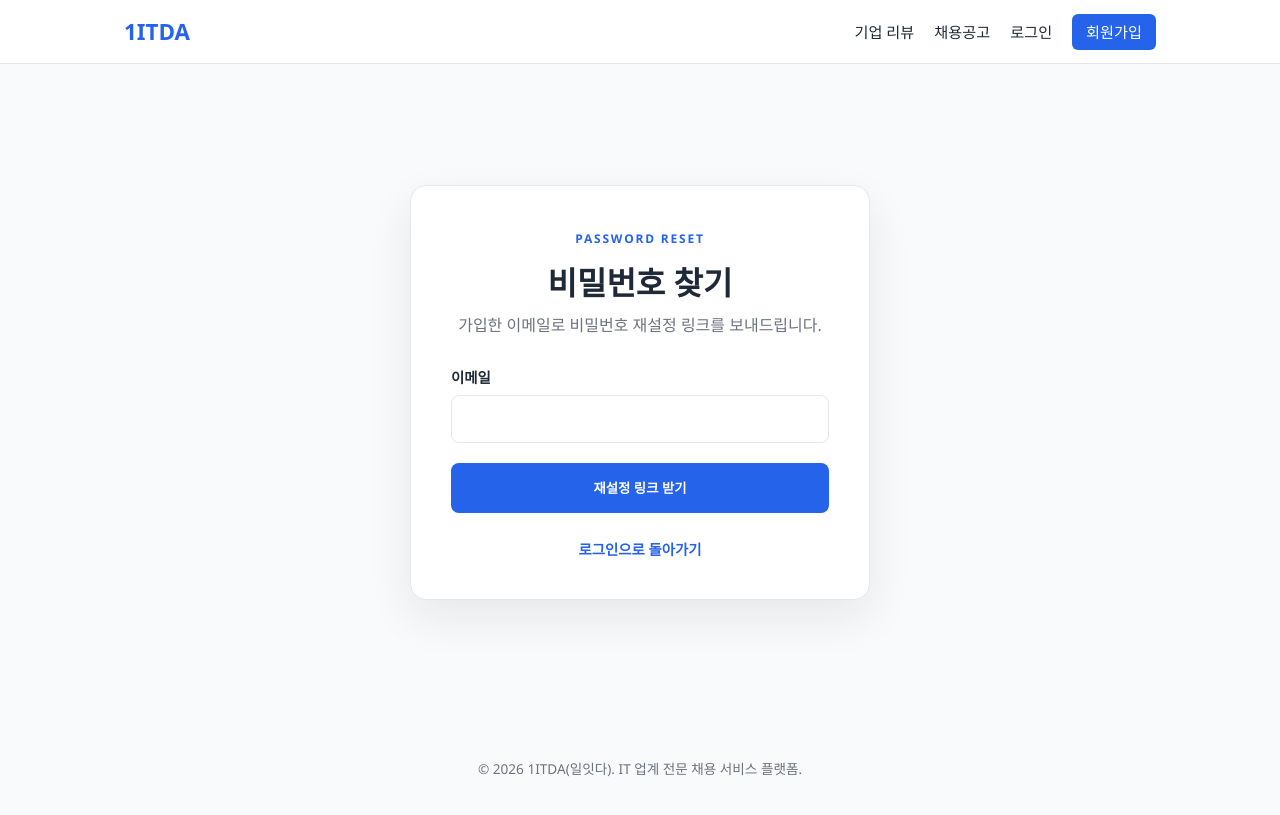
After one commit to sieunni/1itda, a Flask app: page /forgot-password in a window 1280 px wide. The commit adds this page. Run offline with Flask 3, Linux system fonts and the light colour scheme; data that the repository does not hold is empty.

Commit message:
공고 통계 및 인증 보안 기능 추가

```diff
--- a/app.py
+++ b/app.py
@@ -1,8 +1,10 @@
+import click
 from flask import Flask, render_template, session
 from sqlalchemy import inspect, text
 
 from config import Config
 from extensions import csrf, db
+from job_lifecycle import close_expired_jobs
 from models import Job, User
 from routes.admin import admin_bp
 from routes.applications import applications_bp
@@ -40,6 +42,15 @@ def ensure_schema_compatibility():
         )
         db.session.commit()
 
+    user_columns = {column["name"] for column in inspector.get_columns("users")}
+    if "password_reset_nonce" not in user_columns:
+        db.session.execute(text("ALTER TABLE users ADD COLUMN password_reset_nonce VARCHAR(64)"))
+        db.session.commit()
+
+    if "view_count" not in job_columns:
+        db.session.execute(text("ALTER TABLE jobs ADD COLUMN view_count INTEGER NOT NULL DEFAULT 0"))
+        db.session.commit()
+
 
 def create_app():
     app = Flask(__name__)
@@ -56,6 +67,16 @@ def create_app():
     app.register_blueprint(admin_bp)
     app.register_blueprint(chat_bp)
     app.register_blueprint(reviews_bp)
+
+    @app.before_request
+    def synchronize_expired_jobs():
+        close_expired_jobs()
+
+    @app.cli.command("close-expired-jobs")
+    def close_expired_jobs_command():
+        """Close jobs whose deadline has passed; safe to call from cron."""
+        count = close_expired_jobs()
+        click.echo(f"Closed {count} expired job(s).")
 
     @app.context_processor
     def inject_current_user():
--- a/routes/applications.py
+++ b/routes/applications.py
@@ -1,6 +1,5 @@
 import os
 import uuid
-from datetime import date
 
 from flask import Blueprint, abort, current_app, flash, redirect, render_template, request, session, url_for
 from sqlalchemy.exc import IntegrityError, SQLAlchemyError
@@ -8,6 +7,7 @@ from sqlalchemy.orm import joinedload
 from werkzeug.utils import secure_filename
 
 from extensions import db
+from job_lifecycle import is_job_closed
 from models import Application, ApplicationStatusHistory, Job, Resume, User
 
 applications_bp = Blueprint("applications", __name__)
@@ -40,7 +40,7 @@ def apply(job_id):
         flash("구직자 계정으로만 지원할 수 있습니다.", "error")
         return redirect(url_for("jobs.job_detail", job_id=job.job_id))
 
-    if job.deadline and job.deadline < date.today():
+    if is_job_closed(job):
         flash("지원이 마감된 공고입니다.", "error")
         return redirect(url_for("jobs.job_detail", job_id=job.job_id))
 
--- a/routes/auth.py
+++ b/routes/auth.py
@@ -1,10 +1,92 @@
-from flask import Blueprint, flash, redirect, render_template, request, session, url_for
+import hashlib
+import secrets
+import smtplib
+from datetime import datetime, timedelta
+from email.message import EmailMessage
+
+from flask import Blueprint, current_app, flash, redirect, render_template, request, session, url_for
+from itsdangerous import BadSignature, SignatureExpired, URLSafeTimedSerializer
 from werkzeug.security import check_password_hash, generate_password_hash
 
 from extensions import db
-from models import Company, User
+from models import Company, LoginThrottle, User
 
 auth_bp = Blueprint("auth", __name__)
+LOGIN_WINDOW = timedelta(minutes=15)
+USER_LOCK_DURATION = timedelta(minutes=15)
+ADMIN_LOCK_DURATION = timedelta(minutes=30)
+USER_MAX_ATTEMPTS = 5
+ADMIN_MAX_ATTEMPTS = 3
+GENERIC_LOGIN_ERROR = "이메일 또는 비밀번호가 올바르지 않거나 로그인이 잠시 제한되었습니다."
+GENERIC_RESET_MESSAGE = "가입된 계정인 경우 비밀번호 재설정 메일이 발송됩니다."
+
+
+def _throttle_key(email):
+    remote_address = request.remote_addr or "unknown"
+    return hashlib.sha256(f"{email}|{remote_address}".encode()).hexdigest()
+
+
+def _get_throttle(email):
+    return LoginThrottle.query.filter_by(throttle_key=_throttle_key(email)).first()
+
+
+def _is_login_locked(throttle, now):
+    return bool(throttle and throttle.locked_until and throttle.locked_until > now)
+
+
+def _record_login_failure(email, is_admin, now):
+    throttle = _get_throttle(email)
+    if throttle is None:
+        throttle = LoginThrottle(
+            throttle_key=_throttle_key(email),
+            failed_attempts=0,
+            window_started_at=now,
+        )
+        db.session.add(throttle)
+    elif now - throttle.window_started_at >= LOGIN_WINDOW:
+        throttle.failed_attempts = 0
+        throttle.window_started_at = now
+        throttle.locked_until = None
+
+    throttle.failed_attempts += 1
+    max_attempts = ADMIN_MAX_ATTEMPTS if is_admin else USER_MAX_ATTEMPTS
+    if throttle.failed_attempts >= max_attempts:
+        throttle.locked_until = now + (ADMIN_LOCK_DURATION if is_admin else USER_LOCK_DURATION)
+    db.session.commit()
+
+
+def _clear_login_failures(email):
+    throttle = _get_throttle(email)
+    if throttle:
+        db.session.delete(throttle)
+        db.session.commit()
+
+
+def _reset_serializer():
+    return URLSafeTimedSerializer(current_app.config["SECRET_KEY"], salt="password-reset")
+
+
+def _send_reset_email(user, reset_url):
+    host = current_app.config.get("MAIL_HOST")
+    if not host:
+        current_app.logger.info("Password reset URL for %s: %s", user.email, reset_url)
+        return
+
+    message = EmailMessage()
+    message["Subject"] = "[1ITDA] 비밀번호 재설정"
+    message["From"] = current_app.config["MAIL_FROM"]
+    message["To"] = user.email
+    message.set_content(
+        "아래 링크에서 30분 이내에 비밀번호를 재설정해 주세요.\n\n"
+        f"{reset_url}\n\n요청하지 않았다면 이 메일을 무시해 주세요."
+    )
+    with smtplib.SMTP(host, current_app.config["MAIL_PORT"], timeout=10) as smtp:
+        if current_app.config.get("MAIL_USE_TLS"):
+            smtp.starttls()
+        username = current_app.config.get("MAIL_USERNAME")
+        if username:
+            smtp.login(username, current_app.config.get("MAIL_PASSWORD") or "")
+        smtp.send_message(message)
 
 
 @auth_bp.route("/join", methods=["GET", "POST"])
@@ -71,23 +153,95 @@ def login():
 
     email = (request.form.get("email") or "").strip().lower()
     password = request.form.get("password") or ""
+    now = datetime.utcnow()
+    throttle = _get_throttle(email)
+
+    if _is_login_locked(throttle, now):
+        flash(GENERIC_LOGIN_ERROR, "error")
+        return render_template("auth/login.html"), 401
 
     user = User.query.filter_by(email=email).first()
 
     if not user or not check_password_hash(user.password_hash, password):
-        flash("이메일 또는 비밀번호가 올바르지 않습니다.", "error")
+        _record_login_failure(email, bool(user and user.role == "admin"), now)
+        flash(GENERIC_LOGIN_ERROR, "error")
         return render_template("auth/login.html"), 401
 
     if not user.is_active:
         flash("이용이 제한된 계정입니다.", "error")
         return render_template("auth/login.html"), 403
 
+    _clear_login_failures(email)
     session.clear()
     session["user_id"] = user.user_id
     session["role"] = user.role
     return redirect(url_for("index"))
 
 
+@auth_bp.route("/forgot-password", methods=["GET", "POST"])
+def forgot_password():
+    if request.method == "POST":
+        email = (request.form.get("email") or "").strip().lower()
+        user = User.query.filter_by(email=email, is_active=True).first() if email else None
+        if user:
+            user.password_reset_nonce = secrets.token_urlsafe(32)
+            db.session.commit()
+            token = _reset_serializer().dumps(
+                {"user_id": user.user_id, "nonce": user.password_reset_nonce}
+            )
+            reset_url = url_for("auth.reset_password", token=token, _external=True)
+            try:
+                _send_reset_email(user, reset_url)
+            except (OSError, smtplib.SMTPException):
+                current_app.logger.exception("Failed to send password reset email")
+
+        flash(GENERIC_RESET_MESSAGE, "success")
+        return redirect(url_for("auth.login"))
+
+    return render_template("auth/forgot_password.html")
+
+
+@auth_bp.route("/reset-password/<token>", methods=["GET", "POST"])
+def reset_password(token):
+    try:
+        payload = _reset_serializer().loads(
+            token,
+            max_age=current_app.config["PASSWORD_RESET_MAX_AGE"],
+        )
+    except (BadSignature, SignatureExpired):
+        flash("비밀번호 재설정 링크가 만료되었거나 올바르지 않습니다.", "error")
+        return redirect(url_for("auth.forgot_password"))
+
+    user = db.session.get(User, payload.get("user_id"))
+    if (
+        not user
+        or not user.is_active
+        or not user.password_reset_nonce
+        or not secrets.compare_digest(user.password_reset_nonce, payload.get("nonce") or "")
+    ):
+        flash("비밀번호 재설정 링크가 만료되었거나 이미 사용되었습니다.", "error")
+        return redirect(url_for("auth.forgot_password"))
+
+    if request.method == "POST":
+        new_password = request.form.get("new_password") or ""
+        new_password_confirm = request.form.get("new_password_confirm") or ""
+        if len(new_password) < 8:
+            flash("새 비밀번호는 8자 이상이어야 합니다.", "error")
+        elif new_password != new_password_confirm:
+            flash("새 비밀번호가 일치하지 않습니다.", "error")
+        elif check_password_hash(user.password_hash, new_password):
+            flash("기존 비밀번호와 다른 비밀번호를 입력해 주세요.", "error")
+        else:
+            user.password_hash = generate_password_hash(new_password)
+            user.password_reset_nonce = secrets.token_urlsafe(32)
+            db.session.commit()
+            session.clear()
+            flash("비밀번호가 변경되었습니다. 새 비밀번호로 로그인해 주세요.", "success")
+            return redirect(url_for("auth.login"))
+
+    return render_template("auth/reset_password.html", token=token)
+
+
 @auth_bp.route("/logout")
 def logout():
     session.clear()
--- a/routes/company.py
+++ b/routes/company.py
@@ -7,6 +7,7 @@ from sqlalchemy.exc import SQLAlchemyError
 
 from choices import INDUSTRY_CHOICES, REGION_CHOICES
 from extensions import db
+from job_lifecycle import is_job_closed
 from models import Application, ApplicationStatusHistory, ChatMessage, Company, Job, Resume, User
 
 company_bp = Blueprint("company", __name__, url_prefix="/company")
@@ -65,7 +66,7 @@ def owned_application_or_404(company, application_id):
 
 
 def effective_job_status(job):
-    if job.status not in {"blocked", "closed"} and job.deadline and job.deadline < date.today():
+    if job.status != "blocked" and is_job_closed(job):
         return "closed"
     return job.status
 
--- a/routes/jobs.py
+++ b/routes/jobs.py
@@ -2,12 +2,12 @@ from datetime import date, datetime
 from math import ceil
 
 from flask import Blueprint, abort, flash, redirect, render_template, request, session, url_for
-from sqlalchemy import case, or_
+from sqlalchemy import case, or_, update
 from sqlalchemy.orm import joinedload
 
 from choices import INDUSTRY_CHOICES, REGION_CHOICES
 from extensions import db
-from models import REPORT_REASON_LABELS, Company, Job, Report, Scrap, User
+from models import Application, REPORT_REASON_LABELS, Company, Job, Report, Scrap, User
 
 jobs_bp = Blueprint("jobs", __name__, url_prefix="/jobs")
 
@@ -100,6 +100,7 @@ def _deadline_info(value):
 def _job_to_view(job):
     deadline = _deadline_info(job.deadline)
     company = job.company
+    is_closed = job.status == "closed" or deadline["is_closed"]
 
     return {
         "job_id": job.job_id,
@@ -111,8 +112,9 @@ def _job_to_view(job):
         "industry": job.industry or "업종 미정",
         "created_at": _format_date(job.created_at),
         "deadline": deadline["display"],
-        "deadline_label": deadline["label"],
-        "is_closed": deadline["is_closed"],
+        "deadline_label": "마감" if is_closed else deadline["label"],
+        "is_closed": is_closed,
+        "view_count": job.view_count or 0,
     }
 
 
@@ -209,20 +211,42 @@ def job_detail(job_id):
     if job is None:
         abort(404)
 
-    is_preview = job.status != "approved"
     user_id = session.get("user_id")
     user = db.session.get(User, user_id) if user_id else None
+    is_public = job.status == "approved"
+    is_owner = bool(
+        user
+        and user.role == "company"
+        and job.company
+        and job.company.user_id == user.user_id
+    )
+    is_admin = bool(user and user.role == "admin")
+    is_applicant = bool(
+        user_id
+        and job.status == "closed"
+        and Application.query.filter_by(user_id=user_id, job_id=job.job_id).first()
+    )
 
-    if is_preview:
-        is_owner = bool(
-            user
-            and user.role == "company"
-            and job.company
-            and job.company.user_id == user.user_id
-        )
-        is_admin = bool(user and user.role == "admin")
-        if not is_owner and not is_admin:
-            abort(404)
+    # Closed jobs stay hidden from the public, while people who actually
+    # applied retain access to the posting attached to their application.
+    if not is_public and not (is_owner or is_admin or is_applicant):
+        abort(404)
+    is_preview = not is_public and not is_applicant
+
+    if job.status == "approved":
+        viewed_job_ids = set(session.get("viewed_job_ids", []))
+        if job.job_id not in viewed_job_ids:
+            # Increment in the database so simultaneous first views do not
+            # overwrite one another with the same value.
+            db.session.execute(
+                update(Job)
+                .where(Job.job_id == job.job_id)
+                .values(view_count=Job.view_count + 1)
+            )
+            db.session.commit()
+            db.session.refresh(job)
+            viewed_job_ids.add(job.job_id)
+            session["viewed_job_ids"] = sorted(viewed_job_ids)[-200:]
 
     is_scrapped = False
     is_reported = False
--- a/routes/profile.py
+++ b/routes/profile.py
@@ -1,4 +1,5 @@
 import os
+import secrets
 import uuid
 
 from flask import Blueprint, abort, current_app, flash, redirect, render_template, request, send_from_directory, session, url_for
@@ -226,6 +227,7 @@ def change_password():
         flash("현재 비밀번호와 다른 비밀번호를 입력해 주세요.", "error")
     else:
         user.password_hash = generate_password_hash(new_password)
+        user.password_reset_nonce = secrets.token_urlsafe(32)
         db.session.commit()
         flash("비밀번호가 변경되었습니다.", "success")
 
--- a/templates/admin/jobs.html
+++ b/templates/admin/jobs.html
@@ -26,7 +26,7 @@
   {% if jobs %}
   <div class="admin-table-wrap">
     <table class="admin-table">
-      <thead><tr><th>공고</th><th>기업</th><th>상태</th><th>마감일</th><th>등록일</th><th>관리</th></tr></thead>
+      <thead><tr><th>공고</th><th>기업</th><th>상태</th><th>마감일</th><th>조회수</th><th>등록일</th><th>관리</th></tr></thead>
       <tbody>
       {% for job in jobs %}
         <tr>
@@ -34,6 +34,7 @@
           <td>{{ job.company.company_name if job.company else "-" }}</td>
           <td><span class="status-badge status-{{ job.status }}">{{ status_labels.get(job.status, job.status) }}</span></td>
           <td>{{ job.deadline or "상시 채용" }}</td>
+          <td>{{ job.view_count or 0 }}</td>
           <td>{{ job.created_at.strftime('%Y-%m-%d') if job.created_at else '-' }}</td>
           <td class="admin-actions">
             {% if job.status == "pending" %}
--- /dev/null
+++ b/templates/auth/forgot_password.html
@@ -0,0 +1,24 @@
+{% extends "base.html" %}
+
+{% block title %}비밀번호 찾기 - 1ITDA{% endblock %}
+
+{% block content %}
+<section class="auth-container">
+  <div class="auth-card">
+    <div class="auth-header">
+      <span class="auth-badge">PASSWORD RESET</span>
+      <h1>비밀번호 찾기</h1>
+      <p>가입한 이메일로 비밀번호 재설정 링크를 보내드립니다.</p>
+    </div>
+    <form method="post" class="auth-form">
+      <input type="hidden" name="csrf_token" value="{{ csrf_token() }}">
+      <div class="form-group">
+        <label for="email">이메일</label>
+        <input type="email" id="email" name="email" maxlength="255" autocomplete="email" required>
+      </div>
+      <button type="submit" class="auth-submit">재설정 링크 받기</button>
+    </form>
+    <p class="auth-switch"><a href="{{ url_for('auth.login') }}">로그인으로 돌아가기</a></p>
+  </div>
+</section>
+{% endblock %}
--- a/templates/auth/login.html
+++ b/templates/auth/login.html
@@ -33,7 +33,7 @@
       <div class="form-group">
         <div class="form-label-row">
           <label for="password">비밀번호</label>
-          <a href="#" class="text-link">비밀번호 찾기</a>
+          <a href="{{ url_for('auth.forgot_password') }}" class="text-link">비밀번호 찾기</a>
         </div>
 
         <input
--- a/templates/company/dashboard.html
+++ b/templates/company/dashboard.html
@@ -19,7 +19,7 @@
   {% if jobs %}
   <div class="company-table-wrap">
     <table class="company-table">
-      <thead><tr><th>공고</th><th>상태</th><th>마감일</th><th>지원자</th><th>관리</th></tr></thead>
+      <thead><tr><th>공고</th><th>상태</th><th>마감일</th><th>조회수</th><th>지원자</th><th>관리</th></tr></thead>
       <tbody>
       {% for job in jobs %}
         {% set current_status = effective_job_status(job) %}
@@ -27,6 +27,7 @@
           <td><strong>{{ job.title }}</strong><small>{{ job.region or '지역 미정' }} · {{ job.industry or '업종 미정' }}</small></td>
           <td><span class="status-badge status-{{ current_status }}">{{ {'pending':'승인 대기', 'approved':'공개 중', 'blocked':'차단', 'closed':'마감'}[current_status] }}</span></td>
           <td>{{ job.deadline or '상시 채용' }}</td>
+          <td>{{ job.view_count or 0 }}</td>
           <td><a href="{{ url_for('company.applicants', job_id=job.job_id) }}">{{ applicant_counts.get(job.job_id, 0) }}명</a></td>
           <td class="company-actions">
             {% if current_status != 'closed' %}<a href="{{ url_for('company.job_edit', job_id=job.job_id) }}">수정</a>{% endif %}
--- a/templates/jobs/detail.html
+++ b/templates/jobs/detail.html
@@ -37,6 +37,10 @@
       <div>
         <dt>마감 상태</dt>
         <dd>{{ job.deadline_label }}</dd>
+      </div>
+      <div>
+        <dt>조회수</dt>
+        <dd>{{ job.view_count }}</dd>
       </div>
     </dl>
   </header>
```
Also changed, not shown: config.py (+8 -0 lines), job_lifecycle.py (added, +28 -0 lines), models.py (+13 -0 lines), templates/auth/reset_password.html (added, +27 -0 lines), tests/test_reviews.py (+2 -4 lines), tests/test_security_and_jobs.py (added, +167 -0 lines), 1 other file.
